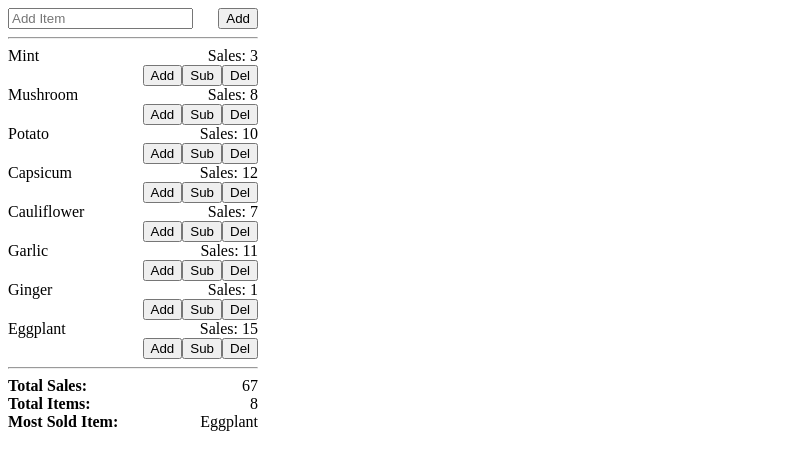
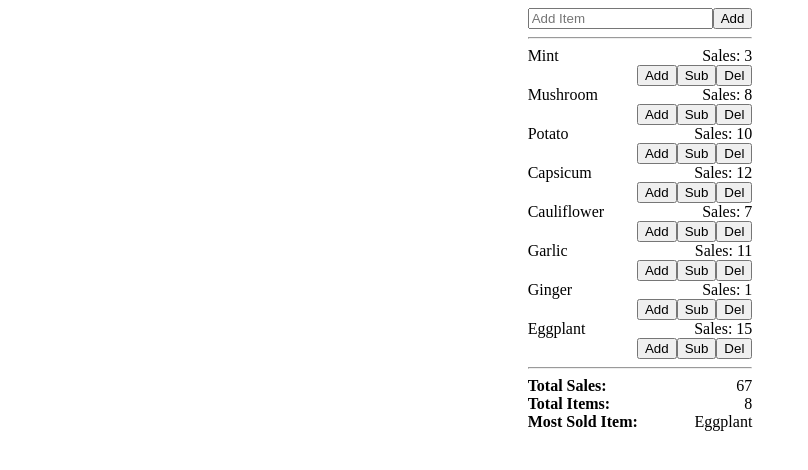
Before and after one commit to Demitroi/react-sales-stats, a React (Vite) app: page / in a window 1280 px wide. Shown: the top 470 px of the page, without its empty margins (0-808 px from the left). Built offline with nearby package versions, Linux system fonts and the light colour scheme.

Commit message:
Align to center

```diff
--- a/src/App.css
+++ b/src/App.css
@@ -1,5 +1,6 @@
 #root {
-    width: 250px;
+    display: flex;
+    justify-content: center;
 }
 
 .flex-container {
--- a/src/App.jsx
+++ b/src/App.jsx
@@ -54,7 +54,7 @@ const App = () => {
       }
 
   return (
-    <>
+    <main>
       <AddItem onAddItem={handleAddSale} />
 
       <hr/>
@@ -73,7 +73,7 @@ const App = () => {
       <ItemStats totalItems={totalItems}
                  totalSales={totalSales}
                  mostSoldItemName={mostSoldItem.name} />
-    </>
+    </main>
   )
 }
 
```
